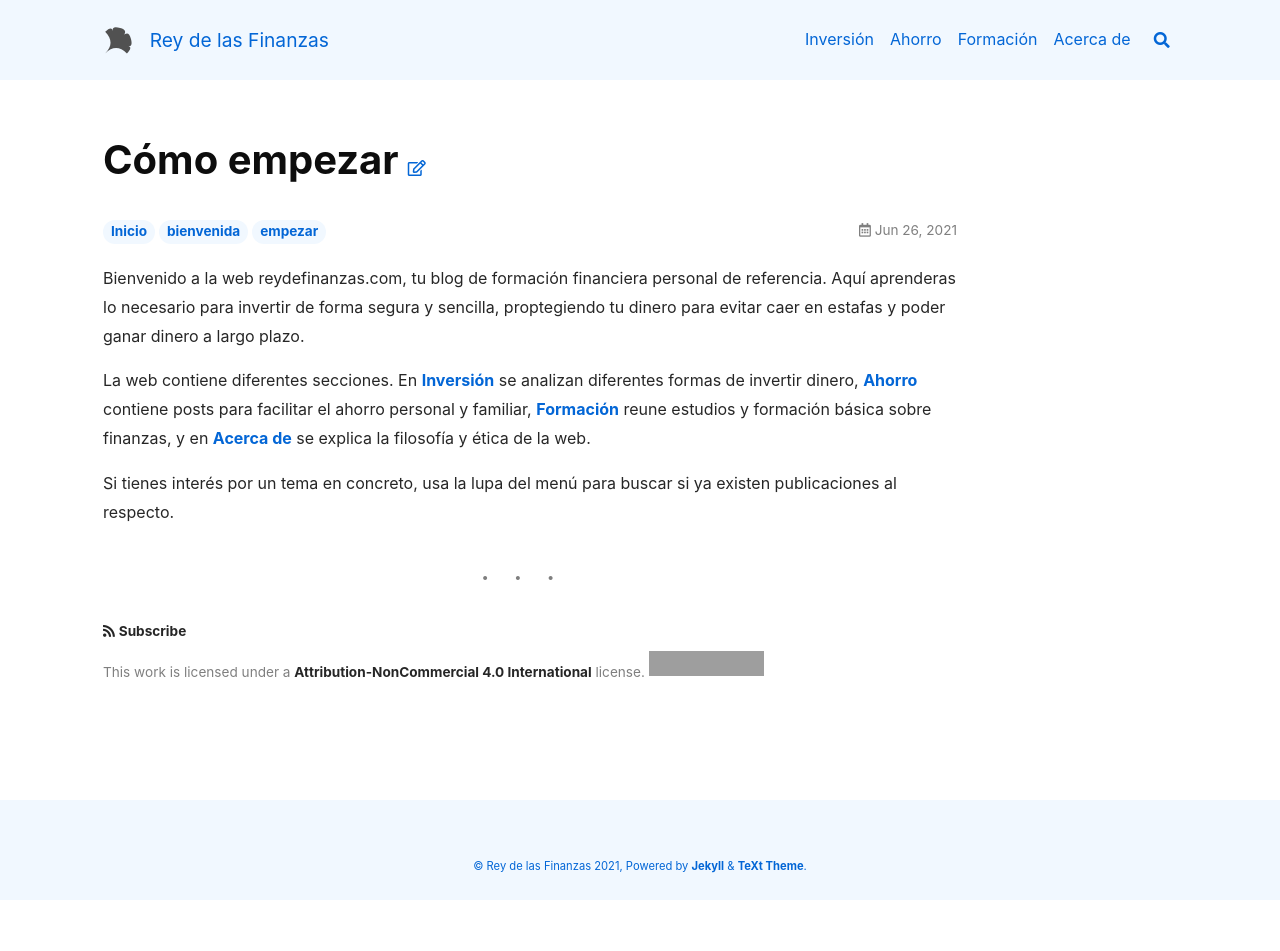
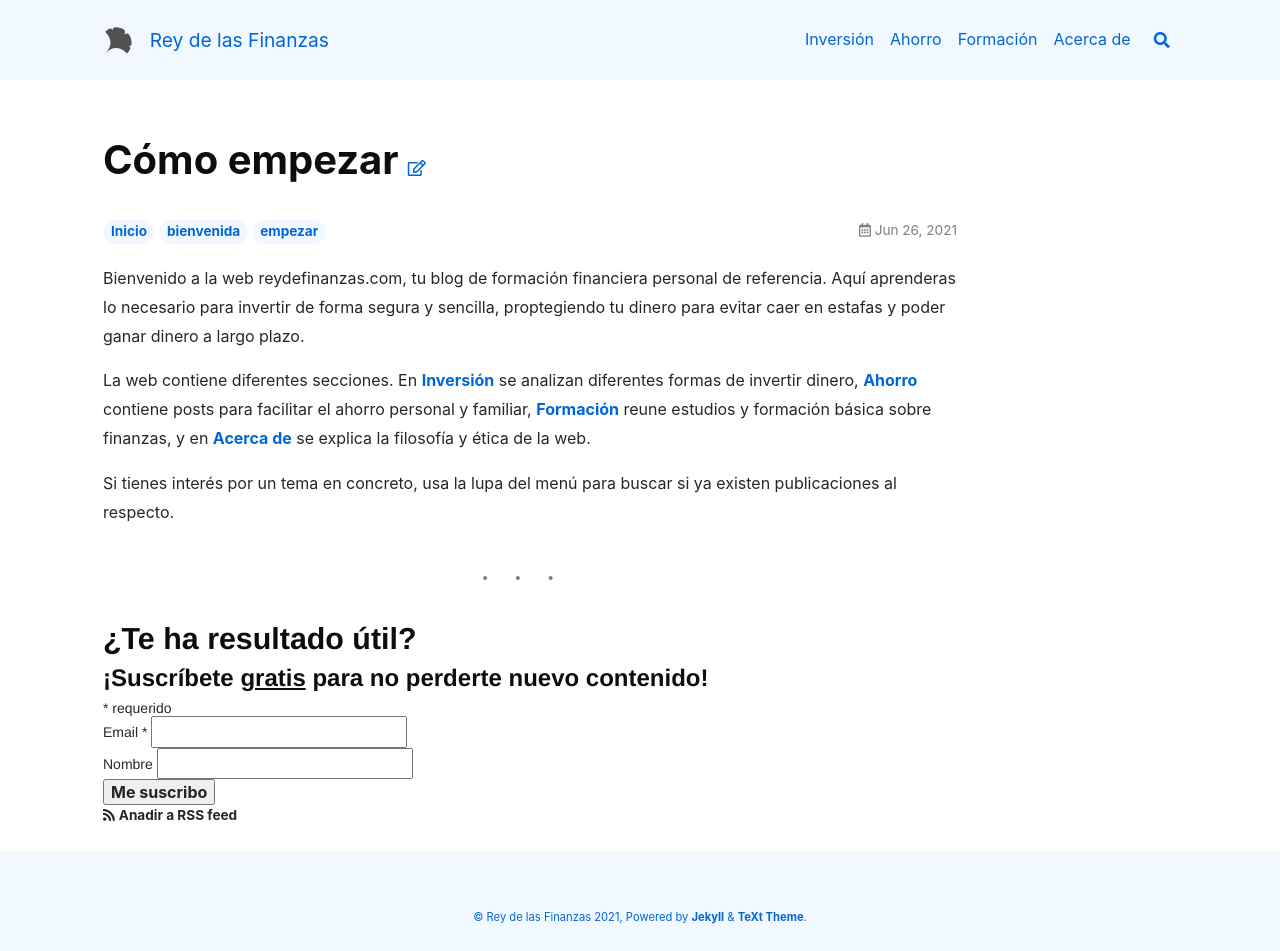
Before and after one commit to reydefinanzas/reydefinanzas.github.io, a Jekyll site: the page built from _posts/2021-06-26-como-empezar.md, in a window 1280 px wide. Built offline with Jekyll 4.4.1, drawn with Linux system fonts in a browser that asks for light colours; nearby versions of some CDN libraries; comment, search, counter and statistics services are not loaded; before the commit the page ends 900 px from its top, so only the background shows below that; grey boxes are pictures that could not be loaded.

Commit message:
Suscripciones con mailchip añadidas, y eliminado mensaje de license creative commons

```diff
--- a/_includes/article/footer/license.html
+++ b/_includes/article/footer/license.html
@@ -11,4 +12,4 @@
       </a>
     </p>
   </div>
-{%- endif -%}
+{%- endif -%} -->
--- a/_includes/article/footer/subscribe.html
+++ b/_includes/article/footer/subscribe.html
@@ -1,6 +1,41 @@
+<!-- Suscripciones con Mailchimp Signup Form -->
+<link href="//cdn-images.mailchimp.com/embedcode/classic-10_7.css" rel="stylesheet" type="text/css">
+<style type="text/css">
+	#mc_embed_signup{background:#fff; clear:left; font:14px Helvetica,Arial,sans-serif; }
+	/* Add your own Mailchimp form style overrides in your site stylesheet or in this style block.
+	   We recommend moving this block and the preceding CSS link to the HEAD of your HTML file. */
+</style>
+<div id="mc_embed_signup">
+<form action="https://reydefinanzas.us6.list-manage.com/subscribe/post?u=01ecf56f8644025ec09f7f194&amp;id=3518103b6c" method="post" id="mc-embedded-subscribe-form" name="mc-embedded-subscribe-form" class="validate" target="_blank" novalidate>
+    <div id="mc_embed_signup_scroll">
+	<h2>¿Te ha resultado &uacute;til?</h2>
+	<h3> ¡Suscr&iacute;bete <u>gratis</u> para no perderte nuevo contenido!</h3>
+<div class="indicates-required"><span class="asterisk">*</span> requerido </div>
+<div class="mc-field-group">
+	<label for="mce-EMAIL">Email  <span class="asterisk">*</span>
+</label>
+	<input type="email" value="" name="EMAIL" class="required email" id="mce-EMAIL">
+</div>
+<div class="mc-field-group">
+	<label for="mce-FNAME">Nombre </label>
+	<input type="text" value="" name="FNAME" class="" id="mce-FNAME">
+</div>
+	<div id="mce-responses" class="clear">
+		<div class="response" id="mce-error-response" style="display:none"></div>
+		<div class="response" id="mce-success-response" style="display:none"></div>
+	</div>    <!-- real people should not fill this in and expect good things - do not remove this or risk form bot signups-->
+    <div style="position: absolute; left: -5000px;" aria-hidden="true"><input type="text" name="b_01ecf56f8644025ec09f7f194_3518103b6c" tabindex="-1" value=""></div>
+    <div class="clear"><input type="submit" value="Me suscribo" name="subscribe" id="mc-embedded-subscribe" class="button"></div>
+    </div>
+</form>
+</div>
+<script type='text/javascript' src='//s3.amazonaws.com/downloads.mailchimp.com/js/mc-validate.js'></script><script type='text/javascript'>(function($) {window.fnames = new Array(); window.ftypes = new Array();fnames[0]='EMAIL';ftypes[0]='email';fnames[1]='FNAME';ftypes[1]='text';fnames[2]='LNAME';ftypes[2]='text';fnames[3]='ADDRESS';ftypes[3]='address';fnames[4]='PHONE';ftypes[4]='phone';fnames[5]='BIRTHDAY';ftypes[5]='birthday';}(jQuery));var $mcj = jQuery.noConflict(true);</script>
+<!--End mc_embed_signup-->
+
+<!-- Suscripciones con RSS -->
 {%- assign _paths_rss = site.paths.rss | default: site.data.variables.default.paths.rss -%}
 {%- include snippets/get-nav-url.html path=_paths_rss -%}
 {%- assign _paths_rss = __return -%}
 {%- include snippets/get-locale-string.html key='SUBSCRIBE' -%}
 {%- assign _locale_nav_subscribe = __return -%}
-<div class="subscribe"><i class="fas fa-rss"></i> <a type="application/rss+xml" href="{{ _paths_rss }}">{{ _locale_nav_subscribe }}</a></div>
+<div class="subscribe"><i class="fas fa-rss"></i> <a type="application/rss+xml" href="{{ _paths_rss }}">Anadir a RSS feed</a></div>
--- a/_includes/footer.html
+++ b/_includes/footer.html
@@ -1,5 +1,6 @@
 
 <footer class="footer py-4 js-page-footer">
+
   <div class="main">
 
     {%- assign _site_author = site.author -%}
```
Also changed, not shown: other parts of _includes/article/footer/license.html (+1 -0 lines).
